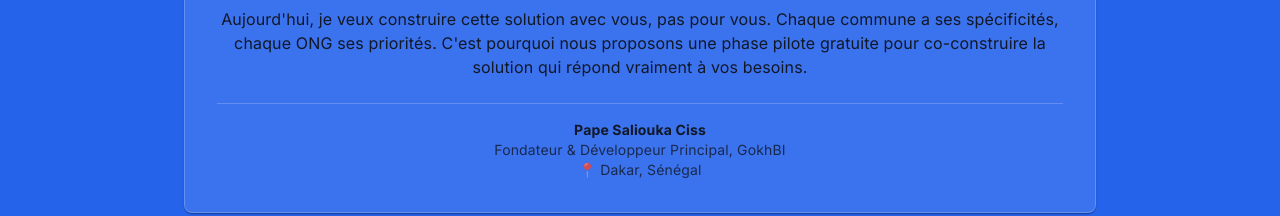
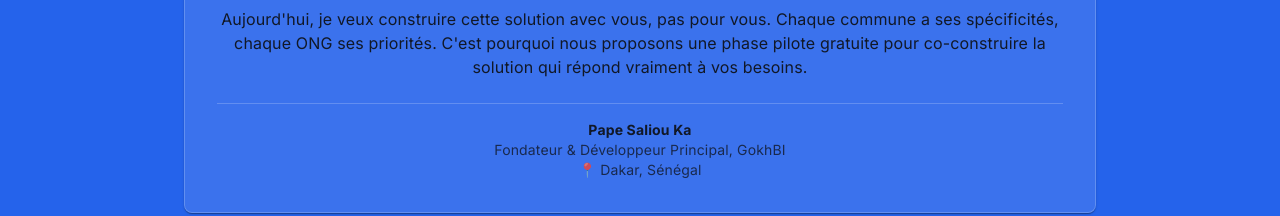
Before and after one commit to papesaliouka/gokhbi-website, a React (Vite) app: page / in a window 1280 px wide. Shown: the part 3560-3776 px from the top of the page. Built offline with nearby package versions, Linux system fonts and the light colour scheme.

Commit message:
modified tyypo in my name

```diff
--- a/create-optimized-brochure.html
+++ b/create-optimized-brochure.html
@@ -563,7 +563,7 @@
                 la solution qui répond vraiment à vos besoins.
             </p>
             <div class="founder-info">
-                <strong>Pape Saliouka Ciss</strong><br>
+                <strong>Pape Saliou Ka</strong><br>
                 Fondateur & Développeur Principal, GokhBI<br>
                 📍 Dakar, Sénégal
             </div>
--- a/src/pages/LandingPage.tsx
+++ b/src/pages/LandingPage.tsx
@@ -613,7 +613,7 @@ const LandingPage: React.FC = () => {
             </Typography>
             <Box sx={{ mt: 3, pt: 2, borderTop: '1px solid rgba(255,255,255,0.2)' }}>
               <Typography variant="body2" sx={{ fontWeight: 'bold' }}>
-                Pape Saliouka Ciss
+                Pape Saliou Ka
               </Typography>
               <Typography variant="body2" sx={{ opacity: 0.8 }}>
                 Fondateur & Développeur Principal, GokhBI
```
